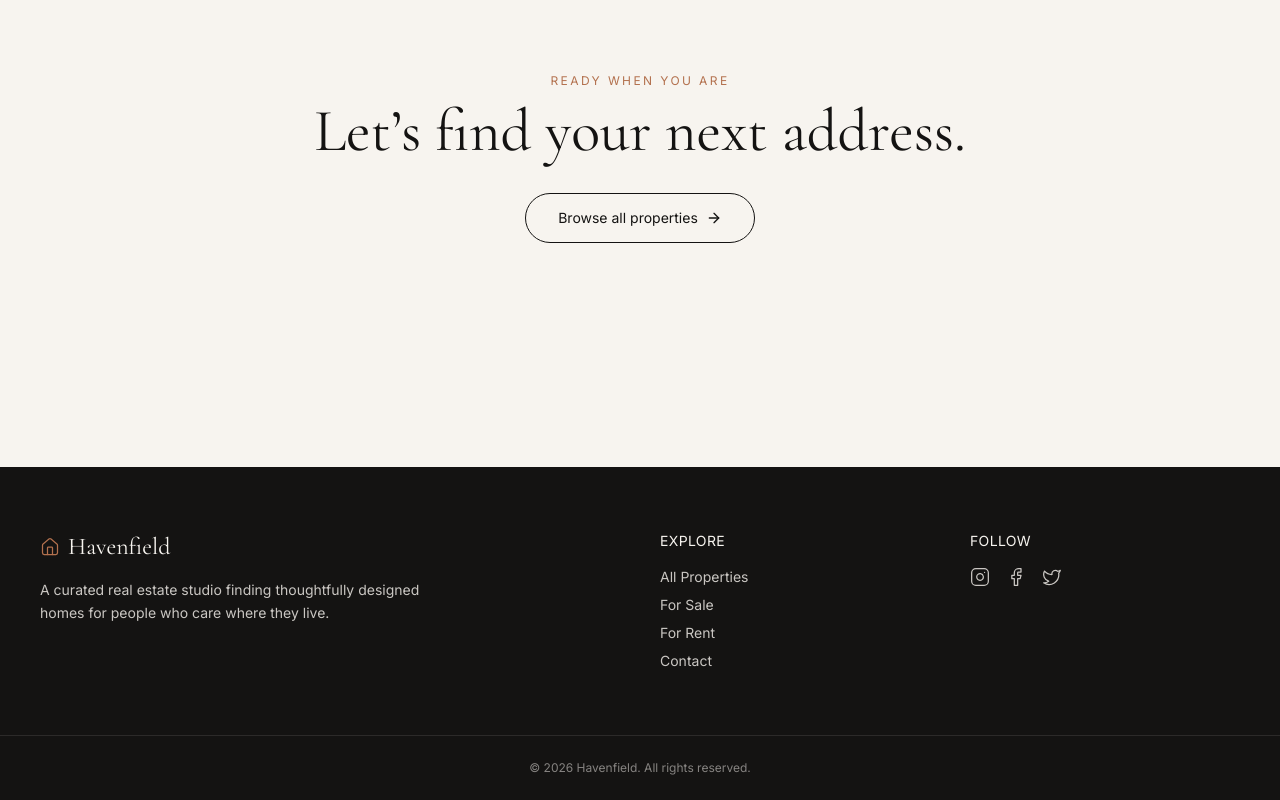
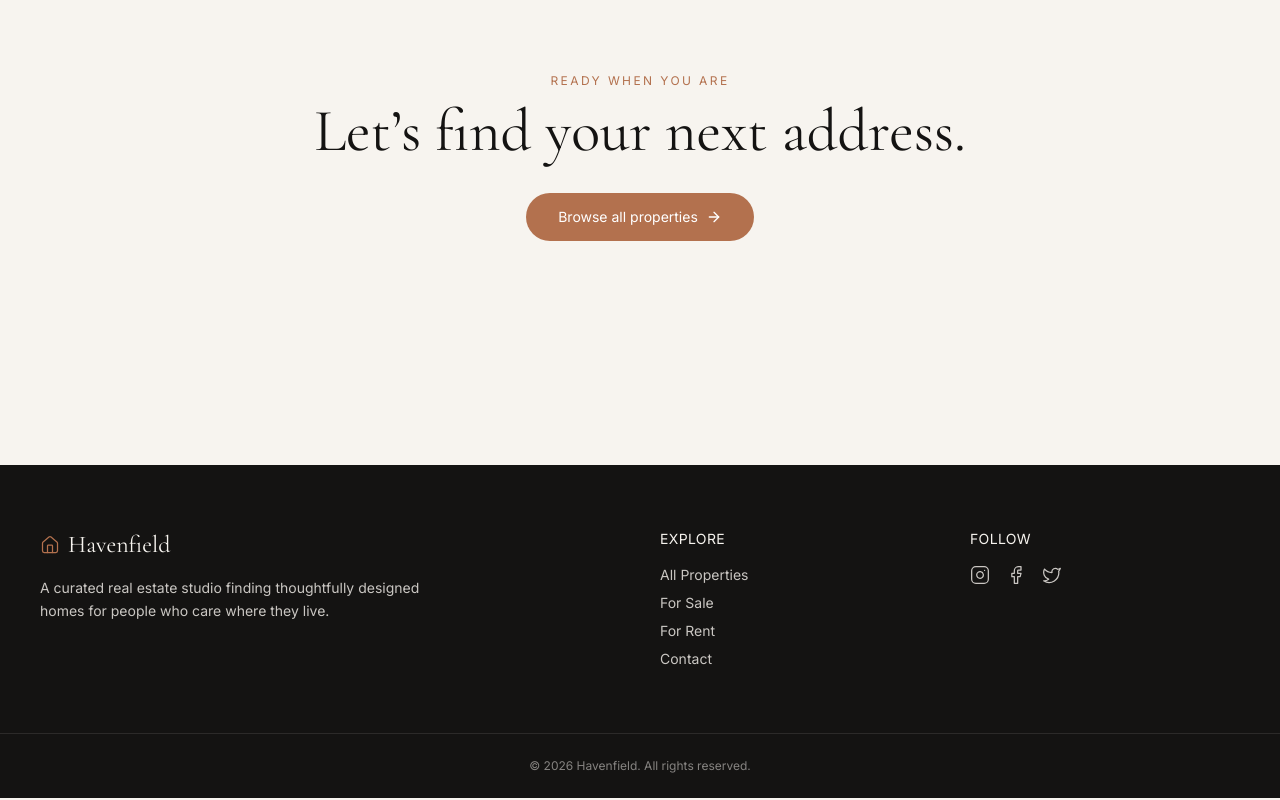
Before and after one commit to rumachoudhury/full-stack-havenfield, a Next.js app: page / in a window 1280 px wide. Shown: the part 1747-2547 px from the top of the page. Built offline with nearby package versions, Linux system fonts and the light colour scheme; no server answers; the database is empty.

Commit message:
Updated Homepage again

```diff
--- a/app/page.tsx
+++ b/app/page.tsx
@@ -88,7 +88,7 @@ export default async function HomePage() {
         </h2>
         <Link
           href="/properties"
-          className="inline-flex items-center gap-2 border border-ink text-ink px-8 py-3.5 rounded-full hover:bg-clay hover:text-cream transition-colors text-sm"
+          className="inline-flex items-center gap-2 text-white px-8 py-3.5 rounded-full bg-clay hover:bg-clay/90 hover:text-cream transition-colors text-sm"
         >
           Browse all properties <ArrowRight className="w-4 h-4" />
         </Link>
```
